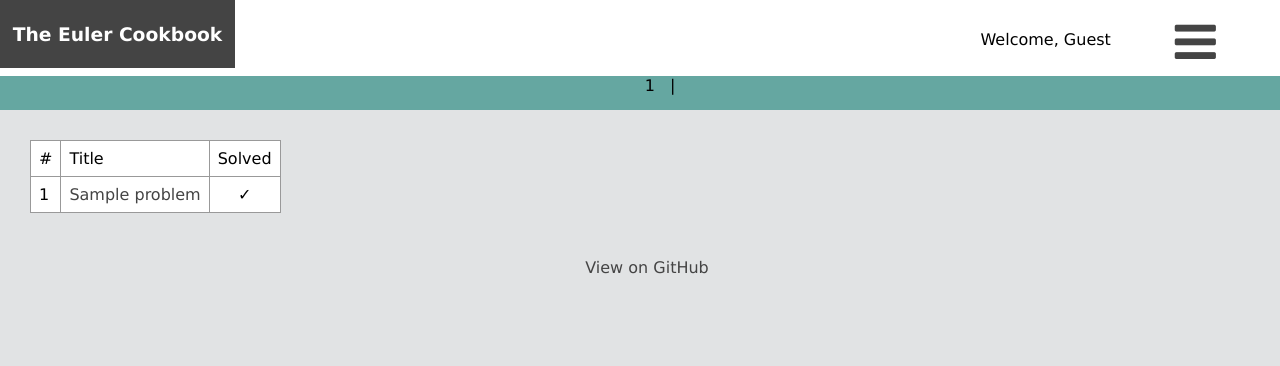
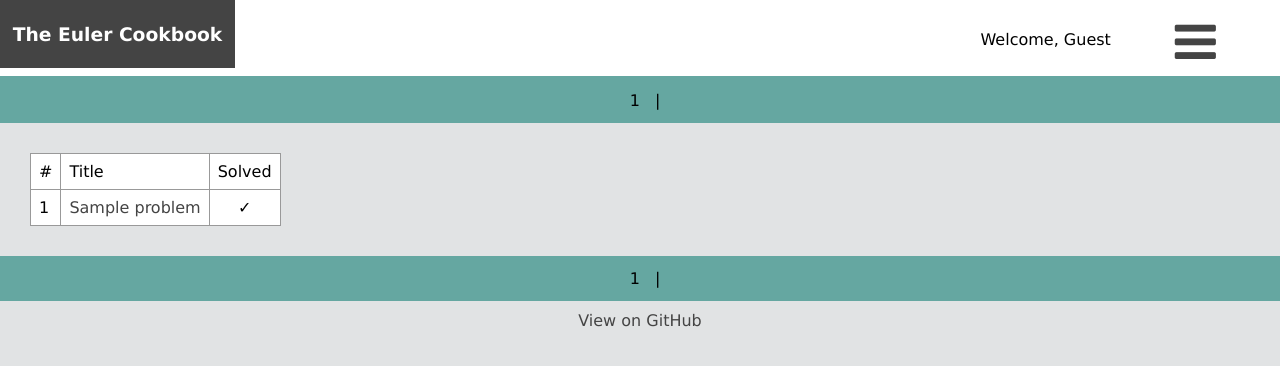
Before and after one commit to zachcalvert/euler_cookbook, a Django app: page / in a window 1280 px wide. Shown: the top 366 px of the page. Run offline with Django 3.2, Linux system fonts and the light colour scheme; tables that the repository leaves empty hold one stand-in row (values such as "Sample post"); some libraries are stand-ins or nearby versions.

Commit message:
homepage stylin

```diff
--- a/problems/templates/base.html
+++ b/problems/templates/base.html
@@ -96,12 +96,21 @@
 				{% endfor %}
 			</table>
 
-			<ul class="bottom-pagination nav navbar-nav">
+			<ul class="pagination nav navbar-nav">
 			    {% if problems.has_previous %}
 			        <a href="?page={{ problems.previous_page_number }}">Prev</a>
 			    {% endif %}
+
+			    {% for page in problems.paginator.page_range %}
+				    {% if problems.number == page %}
+				    	<span id="current-page">{{ page }}</span> |
+				    {% else %}
+				    	<a href="?page={{ page }}">{{ page }}</a> |
+				    {% endif %}
+				{% endfor %}
+
 			    {% if problems.has_next %}
-			        <a style="float:right; margin-right: 20px;"href="?page={{ problems.next_page_number }}">Next</a>
+			        <a href="?page={{ problems.next_page_number }}">Next</a>
 			    {% endif %}
 			 </ul>
 		{% endblock %}
--- a/static/css/base.css
+++ b/static/css/base.css
@@ -1,3 +1,9 @@
+html, body {
+	margin: 0px;
+	padding: 0px;
+	border: 0px;
+}
+
 body {
     font-family: "Lucida Sans Unicode";
     background: #E1E3E4;
@@ -29,7 +35,7 @@ td.solved {
 	width: 100%;
 	float: left;
 	background:  #FFF;
-	margin: 0px 0px 0px 0px;
+	margin: 0px 0px 15px 0px;
 	height: 76px;
 }
 
@@ -96,10 +102,13 @@ ul.hmenu a:hover {
 	width: 100%;
 	background: #65A7A1;
 	margin: 0px;
-	padding: 15px;
+	padding: 0px;
 }
 
-ul.pagination.nav.navbar-nav {}
+ul.pagination.nav.navbar-nav {
+    padding-bottom: 13px;
+    padding-top: 13px;
+}
 .pagination a {
 	margin: 0 10px;
 	color: #FFF;
@@ -201,9 +210,8 @@ ul.pagination.nav.navbar-nav {}
 
 #footer {
 	text-align:center;
-	margin: 0px 0 0px -8px;
 	width: 100%;
-	padding: 15px;
+	margin: 10px 15px 15px 0;
 }
 #footer a {
 	color: #444444;
```
